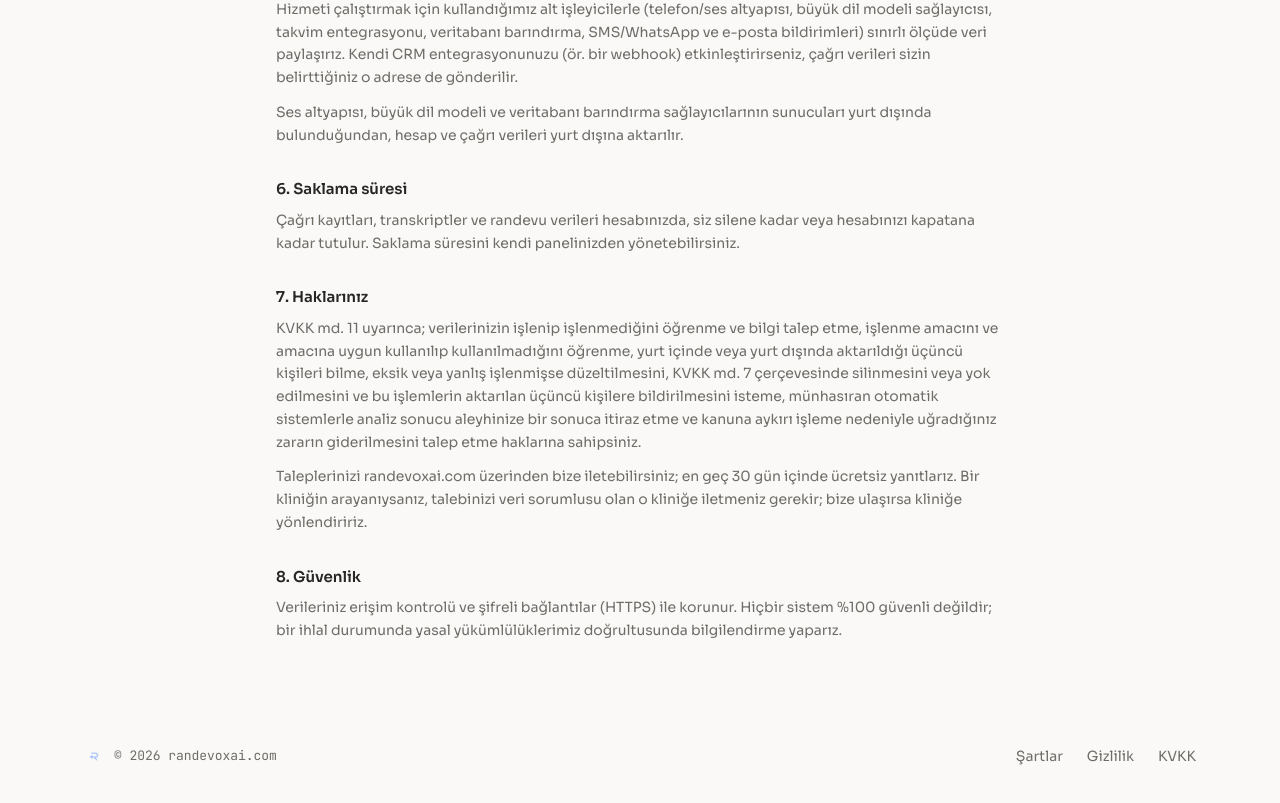
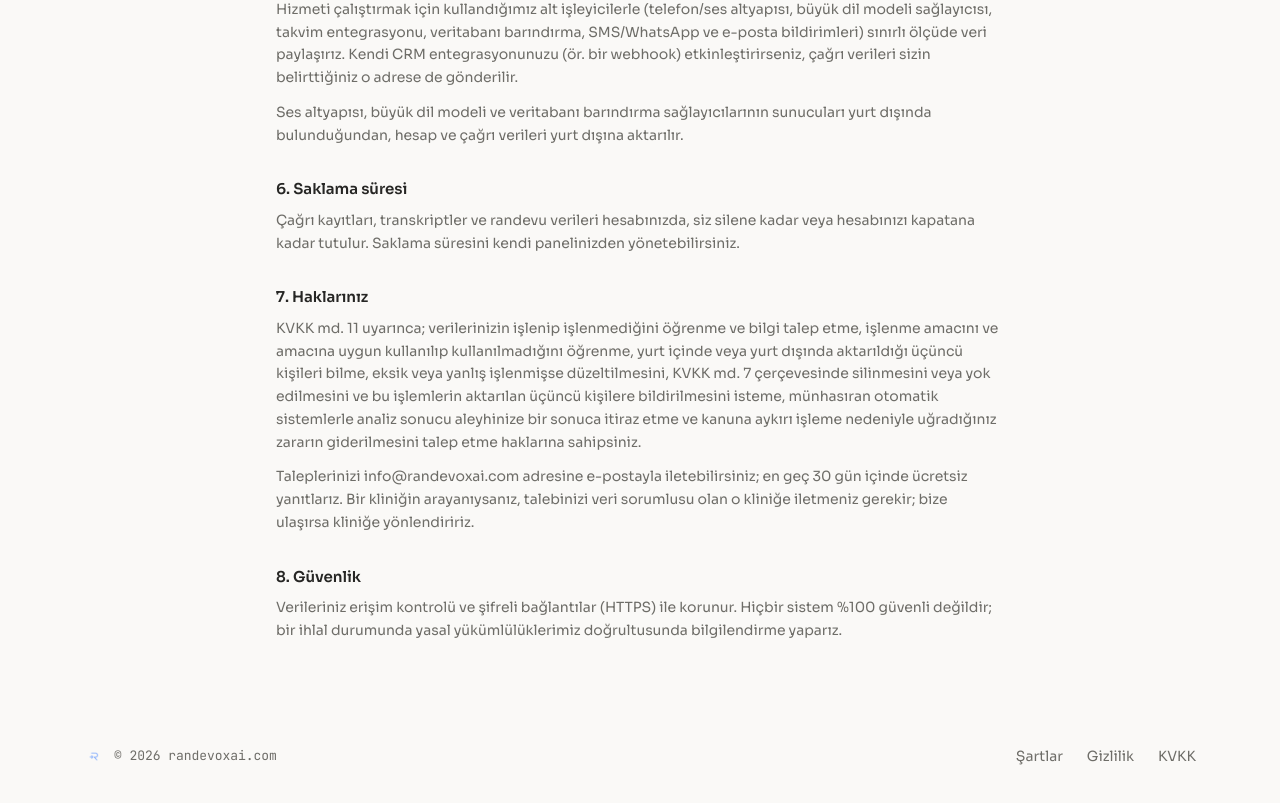
Before and after one commit to sarginyigit00-dot/Voice-agent, a Next.js app: page /gizlilik in a window 1280 px wide. Shown: the part 889-1692 px from the top of the page. Built offline with nearby package versions, Linux system fonts and the light colour scheme; no server answers.

Commit message:
Gizlilik: KVKK başvuruları için info@randevoxai.com
Co-Authored-By: Claude Opus 5.5 <noreply@anthropic.com>

```diff
--- a/app/gizlilik/page.tsx
+++ b/app/gizlilik/page.tsx
@@ -1,6 +1,5 @@
 "use client";
 
-import appConfig from "@/app.config";
 import { useLang } from "@/components/i18n/language-provider";
 import { LegalShell } from "../legal-shell";
 
@@ -73,8 +72,8 @@ const SECTIONS: { title: LL; body: LL[] }[] = [
         en: "Under KVKK art. 11 you may: learn whether your data is processed and request information about it; learn the purpose of processing and whether data is used accordingly; know the third parties it is transferred to in Türkiye or abroad; request correction of incomplete or inaccurate data, and erasure or destruction under art. 7, and have these notified to recipients; object to an outcome against you arising solely from automated analysis; and claim compensation for damage caused by unlawful processing.",
       },
       {
-        tr: `Taleplerinizi ${appConfig.domain} üzerinden bize iletebilirsiniz; en geç 30 gün içinde ücretsiz yanıtlarız. Bir kliniğin arayanıysanız, talebinizi veri sorumlusu olan o kliniğe iletmeniz gerekir; bize ulaşırsa kliniğe yönlendiririz.`,
-        en: `Send requests to us via ${appConfig.domain}; we answer free of charge within 30 days. If you called a clinic, direct your request to that clinic as the data controller; if it reaches us, we forward it to the clinic.`,
+        tr: `Taleplerinizi info@randevoxai.com adresine e-postayla iletebilirsiniz; en geç 30 gün içinde ücretsiz yanıtlarız. Bir kliniğin arayanıysanız, talebinizi veri sorumlusu olan o kliniğe iletmeniz gerekir; bize ulaşırsa kliniğe yönlendiririz.`,
+        en: `Email requests to info@randevoxai.com; we answer free of charge within 30 days. If you called a clinic, direct your request to that clinic as the data controller; if it reaches us, we forward it to the clinic.`,
       },
     ],
   },
```
